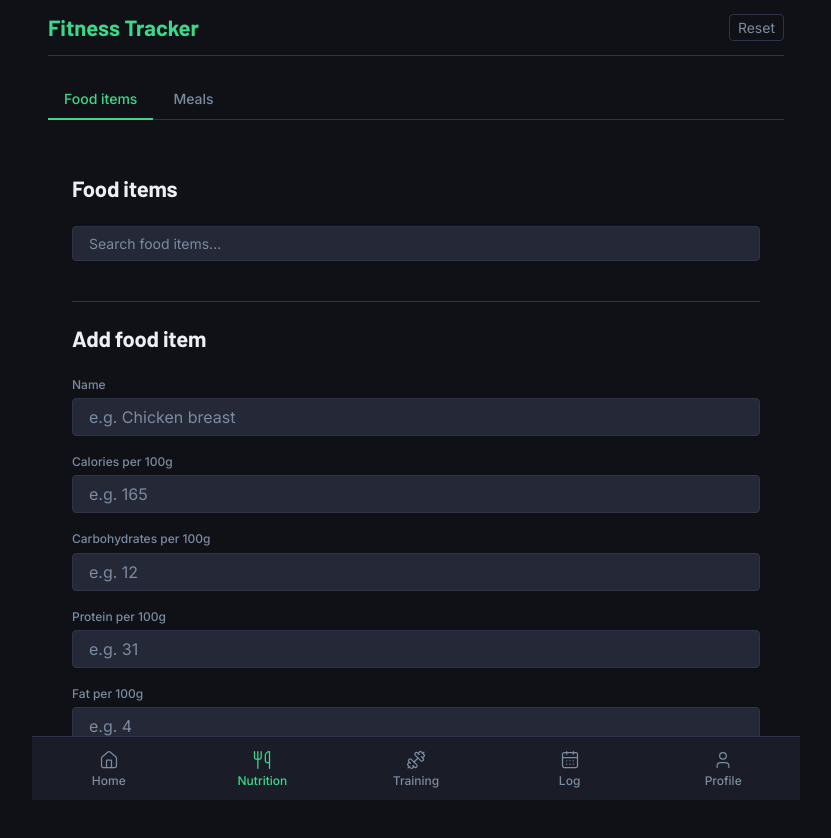
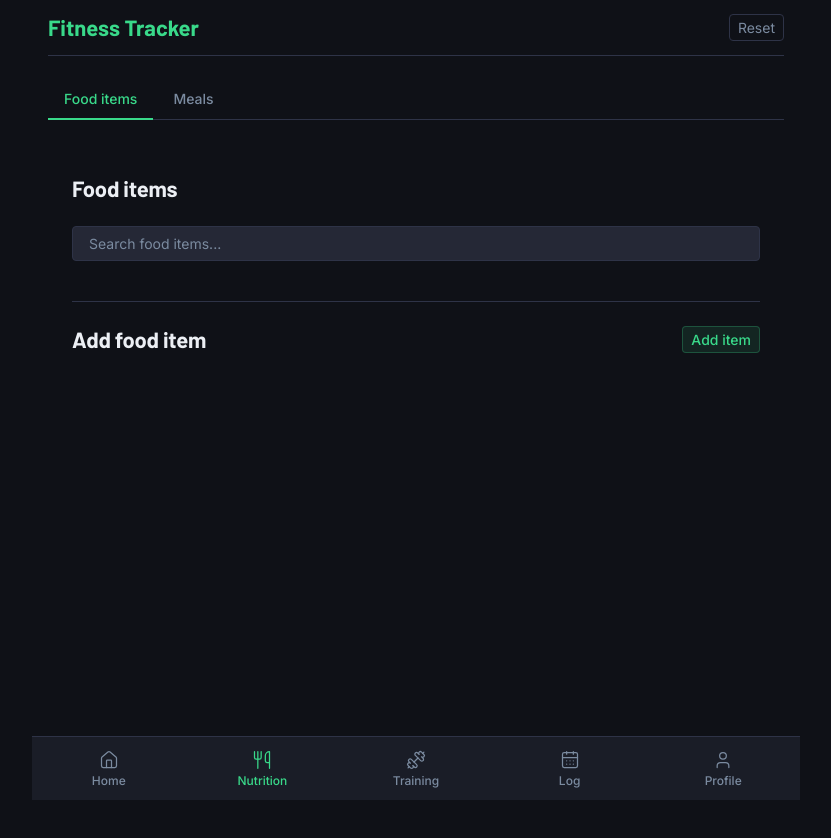
Before and after one commit to ccassinjr/fitnesstracker, a React (Vite) app: page / in a window 1280 px wide. Both pictures are taken after a click on the button "Nutrition". Shown: the top 838 px of the page, without its empty margins (224-1055 px from the left). After the commit the page ends 800 px from the top, so only its background shows below. Built offline with nearby package versions, Linux system fonts and the light colour scheme.

Commit message:
Make add food item form collapsible with cancel button

```diff
--- a/src/AddFoodItem.tsx
+++ b/src/AddFoodItem.tsx
@@ -9,6 +9,7 @@ export function AddFoodItem({
   database: Database;
   setDatabase: SetDatabase;
 }) {
+  const [isOpen, setIsOpen] = useState(false);
   const [name, setName] = useState("");
   const [caloriesPer100g, setCaloriesPer100g] = useState(NaN);
   const [carbs, setCarbs] = useState(NaN);
@@ -32,7 +33,11 @@ export function AddFoodItem({
         },
       ],
     });
-    // reset the form.
+    handleCancel();
+  }
+
+  function handleCancel() {
+    setIsOpen(false);
     setName("");
     setCaloriesPer100g(NaN);
     setCarbs(NaN);
@@ -44,7 +49,17 @@ export function AddFoodItem({
     <div className="section food-form">
       <div className="section__header">
         <h2 className="section__title">Add food item</h2>
+        {!isOpen && (
+          <button
+            className="food-form__toggle"
+            type="button"
+            onClick={() => setIsOpen(true)}
+          >
+            Add item
+          </button>
+        )}
       </div>
+      {isOpen && (
         <form className="food-form__form" onSubmit={handleAddFood}>
           <div className="food-form__field">
             <label className="food-form__label">Name</label>
@@ -118,6 +133,7 @@ export function AddFoodItem({
               }}
             />
           </div>
+          <div className="food-form__actions">
             <button
               className="food-form__btn food-form__btn--primary"
               type="submit"
@@ -131,7 +147,16 @@ export function AddFoodItem({
             >
               Save food item
             </button>
+            <button
+              className="food-form__btn food-form__btn--ghost"
+              type="button"
+              onClick={handleCancel}
+            >
+              Cancel
+            </button>
+          </div>
         </form>
+      )}
     </div>
   );
 }
--- a/src/styles.css
+++ b/src/styles.css
@@ -1137,6 +1137,7 @@ select {
 .food-form__btn--primary {
   background: var(--accent);
   color: var(--bg);
+  flex: 1;
 }
 
 .food-form__btn--primary:hover {
@@ -1146,6 +1147,39 @@ select {
 .food-form__btn--primary:disabled {
   opacity: 0.4;
   cursor: not-allowed;
+}
+
+.food-form__toggle {
+  font-size: var(--text-sm);
+  font-weight: 500;
+  color: var(--accent);
+  background: var(--accent-dim);
+  border: 1px solid var(--accent-muted);
+  border-radius: var(--radius-sm);
+  padding: var(--space-xs) var(--space-sm);
+  cursor: pointer;
+  transition: var(--transition);
+}
+
+.food-form__toggle:hover {
+  background: var(--accent-muted);
+}
+
+.food-form__actions {
+  display: flex;
+  gap: var(--space-sm);
+}
+
+.food-form__btn--ghost {
+  background: transparent;
+  color: var(--muted);
+  border: 1px solid var(--border);
+  flex: 1;
+}
+
+.food-form__btn--ghost:hover {
+  color: var(--text);
+  border-color: var(--muted);
 }
 
 .meal-form__form {
```
Lines whose indentation alone changed are shown as unchanged.
